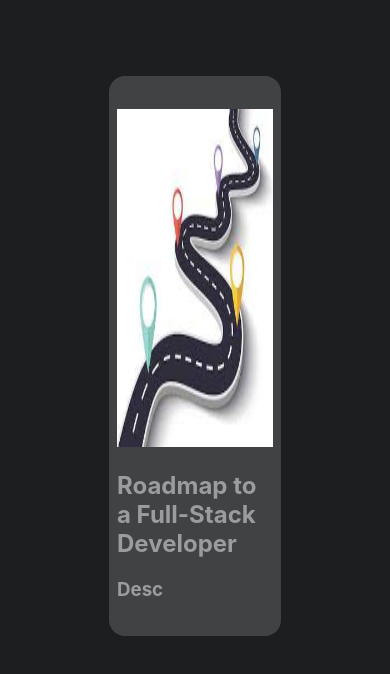
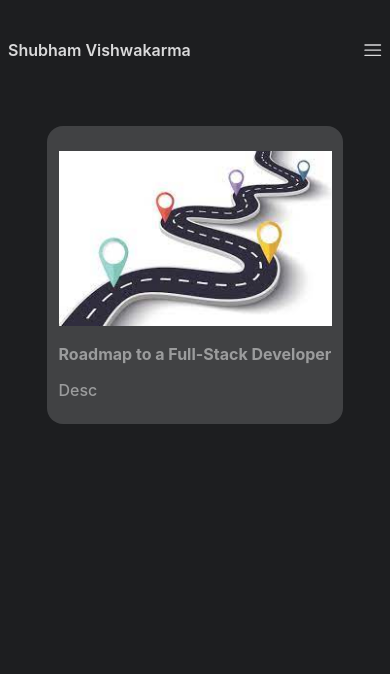
Before and after one commit to ShubhamAXS19/_Portfolio_, a React (Create React App) app: page /blogs in a window 390 px wide. Shown: the top 674 px of the page. Built offline with nearby package versions, Linux system fonts and the light colour scheme.

Commit message:
css improved

```diff
--- a/src/Components/Blogs/Blogs.css
+++ b/src/Components/Blogs/Blogs.css
@@ -35,3 +35,44 @@
 .blog-card h2,h3,p{
     color:   rgb(155, 156, 157);;
 }
+
+@media screen and (max-width:1000px){
+    .blog{
+        display: flex;
+        align-items: center;
+        justify-content: center;
+        flex-direction: column;
+    }
+
+    .blog a {
+        text-decoration: none;
+    }
+
+    .blog-card{
+        margin-top: 4vh;
+        padding: 1vh 3vw;
+        border-radius: 1rem;
+        background: rgb(65, 66, 68);
+        width: 70vw;
+        border-radius: 1rem;
+
+        transition: ease-in 0.3s;
+    }
+
+    .blog-card:hover{
+        transform: translateY(-20px);
+        background: black;
+    }
+
+    .blog-card img{
+        padding-top: 2vh;
+        height: 50%;
+        width: 100%;
+    }
+
+
+    .blog-card h2,h3,p{
+        color:   rgb(155, 156, 157);
+        font-size: 100%;
+    }
+}
--- a/src/Components/Experience/Experience.css
+++ b/src/Components/Experience/Experience.css
@@ -27,8 +27,49 @@
 
 .ex-card h1 {
  color: #fff;
+ /* font-size: 50%; */
 }
 
 .ex-card h2,h3{
   color:   rgb(155, 156, 157);
 }
+
+@media screen and (max-width:1000px){
+    .experience{
+        display: flex;
+        align-items: center;
+        justify-content: center;
+        flex-direction: column;
+    }
+
+    .experience a {
+        text-decoration: none;
+    }
+
+    .ex-card{
+        margin-top: 8vh;
+        padding: 2vh 2vw;
+        border-radius: 1rem;
+        background: rgb(65, 66, 68);
+        width: 40vw;
+        transition: ease-in 0.3s;
+    }
+
+    .ex-card:hover{
+        transform: translateY(-20px);
+        background: black;
+    }
+
+
+    .ex-card h1 {
+     color: #fff;
+     font-size: 100%;
+     font-weight: 500;
+    }
+
+    .ex-card h2,h3{
+        font-weight: 500;
+      color:   rgb(155, 156, 157);
+      font-size: 50%;
+    }
+}
--- a/src/Components/Home/Home.css
+++ b/src/Components/Home/Home.css
@@ -7,8 +7,8 @@
 }
 
 .home img{
-   height:32vh;
-   width: 17.5vw;
+   height:30vh;
+   width: 17vw;
    border-radius: 50%;
 
 }
@@ -49,3 +49,57 @@ transition: ease-in 0.3s;
     width: 5vw;
     height: 5vh;
 }
+
+@media screen and (max-width:1100px) {
+    .home{
+        display: flex;
+        align-items: center;
+        justify-content: center;
+        flex-direction: column;
+        margin-top: 7vh;
+    }
+
+    .home img{
+       height:23vh;
+       width: 20vw;
+       border-radius: 50%;
+
+    }
+
+    .home h2{
+        font-size: 100%;
+        color:   rgb(155, 156, 157);
+    }
+
+    .home p {
+        text-align: center;
+        font-size: 130%;
+        max-width: 50%;
+    }
+
+    .home ul {
+        display: flex;
+        flex-direction: row;
+        margin-top: 7vh;
+    }
+
+    .home ul li {
+    list-style: none;
+    }
+
+    .home ul a {
+    color:rgb(65, 66, 68);
+    transition: ease-in 0.3s;
+    }
+
+    .home ul a:hover{
+        color: black;
+        transform: translateY(-20px);
+    }
+
+
+    .home ul a li svg{
+        width: 5vw;
+        height: 5vh;
+    }
+}
--- a/src/Components/Navbar/Navbar.css
+++ b/src/Components/Navbar/Navbar.css
@@ -1,3 +1,7 @@
+.navbar-mobile{
+  display: none;
+}
+
 .navbar {
   display: flex;
   align-items: center;
@@ -54,4 +58,45 @@
   .navbar{
     display: none;
   }
+
+.navbar-mobile{
+  display: block;
 }
+
+.nav--name{
+  font-size: 100%;
+}
+
+
+.nav{
+  display: flex;
+  align-items: center;
+  justify-content:space-between;
+}
+
+.nav svg{
+  height: 10vh;
+  width: 5vw;
+ color: rgb(218, 218, 219);
+
+}
+
+.nav-navi{
+  display: flex;
+  align-items: center;
+  justify-content: center;
+  flex-direction: column;
+  width: 100%;
+        height: 100%;
+        position: fixed;
+        top: 0;
+        left: 0;
+        background-color: #21243e;
+        transition: ease-in 0.5s;
+        z-index: 20;
+}
+
+.nav-navi ul  li {
+  margin-bottom: 1vh;
+}
+}
--- a/src/Components/Navbar/Navbar.jsx
+++ b/src/Components/Navbar/Navbar.jsx
@@ -1,8 +1,14 @@
-import React from "react";
+import React, { useState } from "react";
 import "./Navbar.css";
+import { RxHamburgerMenu } from 'react-icons/rx'
 import { Link } from "react-router-dom";
 const Navbar = () => {
+
+  const [sidebarActive, setSidebarActive] = useState(false)
+
   return (
+    <>
+      {/* desktop */}
       <div className="navbar">
         <div className="nav--name">
           <Link to="/">Shubham Vishwakarma</Link>
@@ -23,6 +29,37 @@ const Navbar = () => {
           </Link>
         </ul>
       </div>
+
+      {/* mobile */}
+      <div className="navbar-mobile">
+        <div className="nav">
+          <div className="nav--name">
+            <Link to="/">Shubham Vishwakarma</Link>
+          </div>
+          <RxHamburgerMenu onClick={() =>
+            setSidebarActive(true)} />
+        </div>
+
+
+        {sidebarActive &&
+          (<ul className="nav-navi">
+            <Link to="/">
+              <li>Home</li>
+            </Link>
+            <Link to="/blogs">
+              {" "}
+              <li>Blog</li>
+            </Link>
+            <Link to="/projects">
+              <li>Projects</li>
+            </Link>
+            <Link to="/experience">
+              <li>Experience</li>
+            </Link>
+          </ul>)}
+      </div>
+
+    </>
   );
 };
 
--- a/src/Components/ProjectCard/Project.css
+++ b/src/Components/ProjectCard/Project.css
@@ -4,8 +4,6 @@
     border-radius: 1rem;
     background: rgb(65, 66, 68);
     width: 40vw;
-    border-radius: 1rem;
-
     transition: ease-in 0.3s;
 }
 
@@ -17,7 +15,7 @@
 
 .project-card img{
     padding-top: 2vh;
-    height: 40vh;
+    height: 100%;
     width: 100%;
 }
 
@@ -25,3 +23,33 @@
 .project-card h2,h3,p{
     color:   rgb(155, 156, 157);;
 }
+
+
+@media screen and (max-width:1000px){
+    .project-card{
+        margin-top: 4vh;
+        padding: 1vh 2vw;
+        border-radius: 1rem;
+        background: rgb(65, 66, 68);
+        width: 50vw;
+        transition: ease-in 0.3s;
+    }
+
+    .project-card:hover{
+        transform: translateY(-20px);
+        background: black;
+        cursor: pointer;
+    }
+
+    .project-card img{
+        /* padding-top: 2vh; */
+        height: 70%;
+        width: 100%;
+    }
+
+
+    .project-card h2,h3,p{
+        color:   rgb(155, 156, 157);
+        font-size: 80%;
+    }
+}
--- a/src/Components/Projects/Projects.css
+++ b/src/Components/Projects/Projects.css
@@ -8,3 +8,18 @@
 .project a {
     text-decoration: none;
 }
+
+
+@media screen and (max-width:1000px){
+    .project{
+        display: flex;
+        align-items: center;
+        justify-content: center;
+        flex-direction: column;
+    }
+
+    .project a {
+        text-decoration: none;
+    }
+
+}
```
Lines whose indentation alone changed are shown as unchanged.
